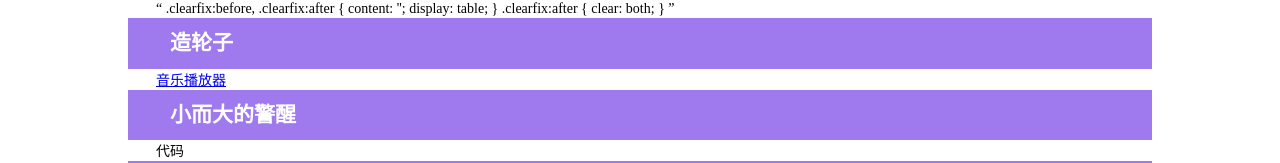
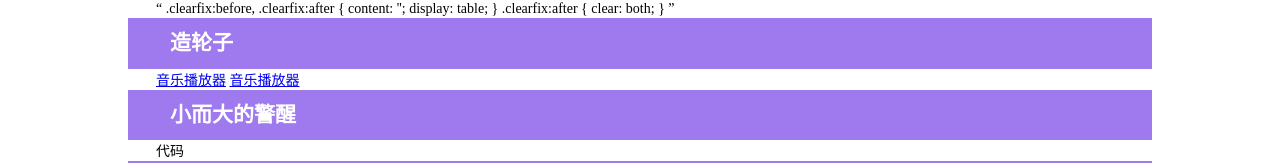
Before and after one commit to yinsang/personal, a plain HTML site: page index.html in a window 1280 px wide. Shown: the part 553-716 px from the top of the page. Drawn offline with Linux system fonts and the light colour scheme.

Commit message:
Update index.html

```diff
--- a/index.html
+++ b/index.html
@@ -37,7 +37,8 @@
     	<div class="content-item">
     		<h2>造轮子</h2>
     		<div class="">
-    			<a href='player/index.html'>音乐播放器</a>
+    		  <a href="player/" target="_blank">音乐播放器</a>
+    			<a href='player/index.html' target='_blank'>音乐播放器</a>
     		</div>
     	</div>
     	<div class="content-item">
```
